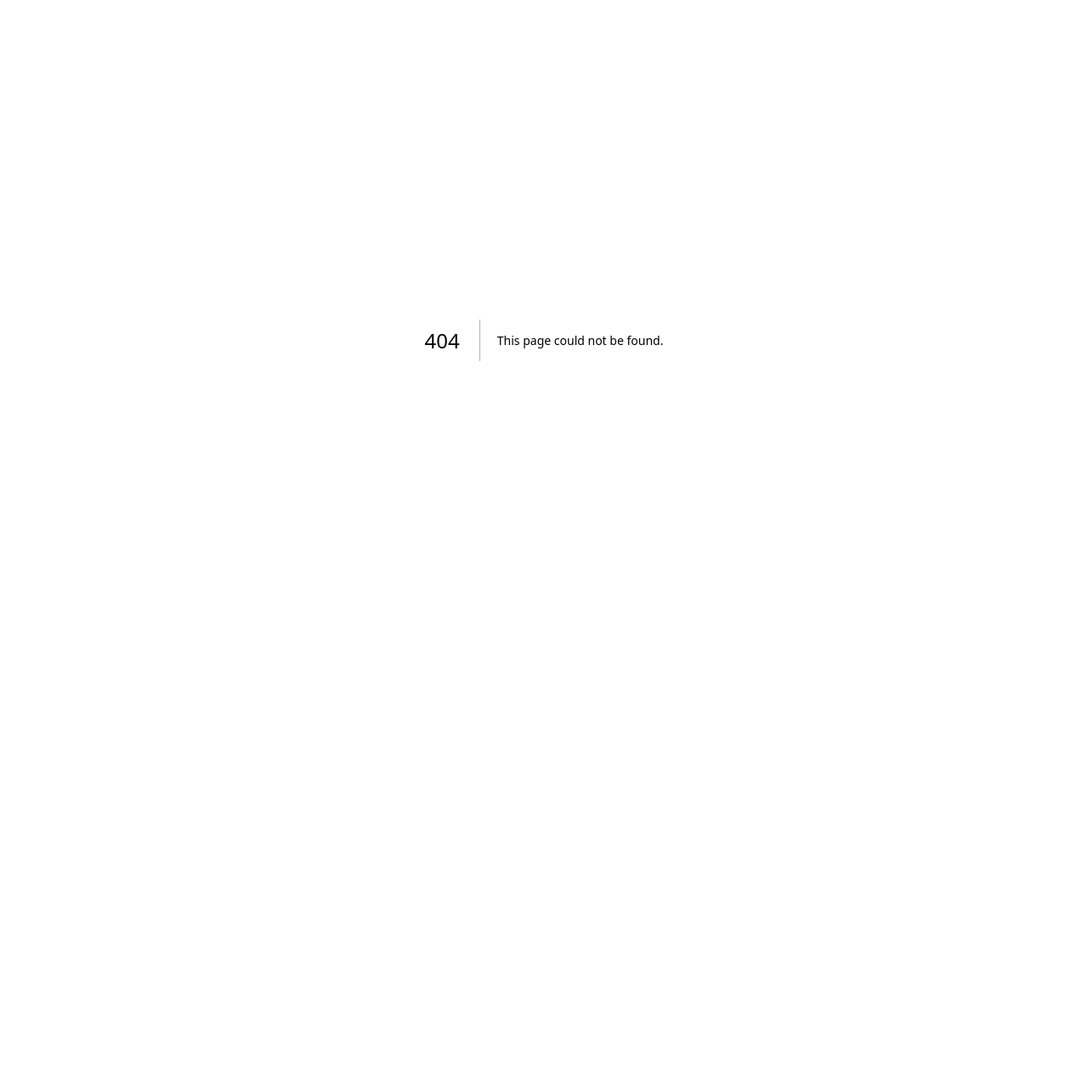
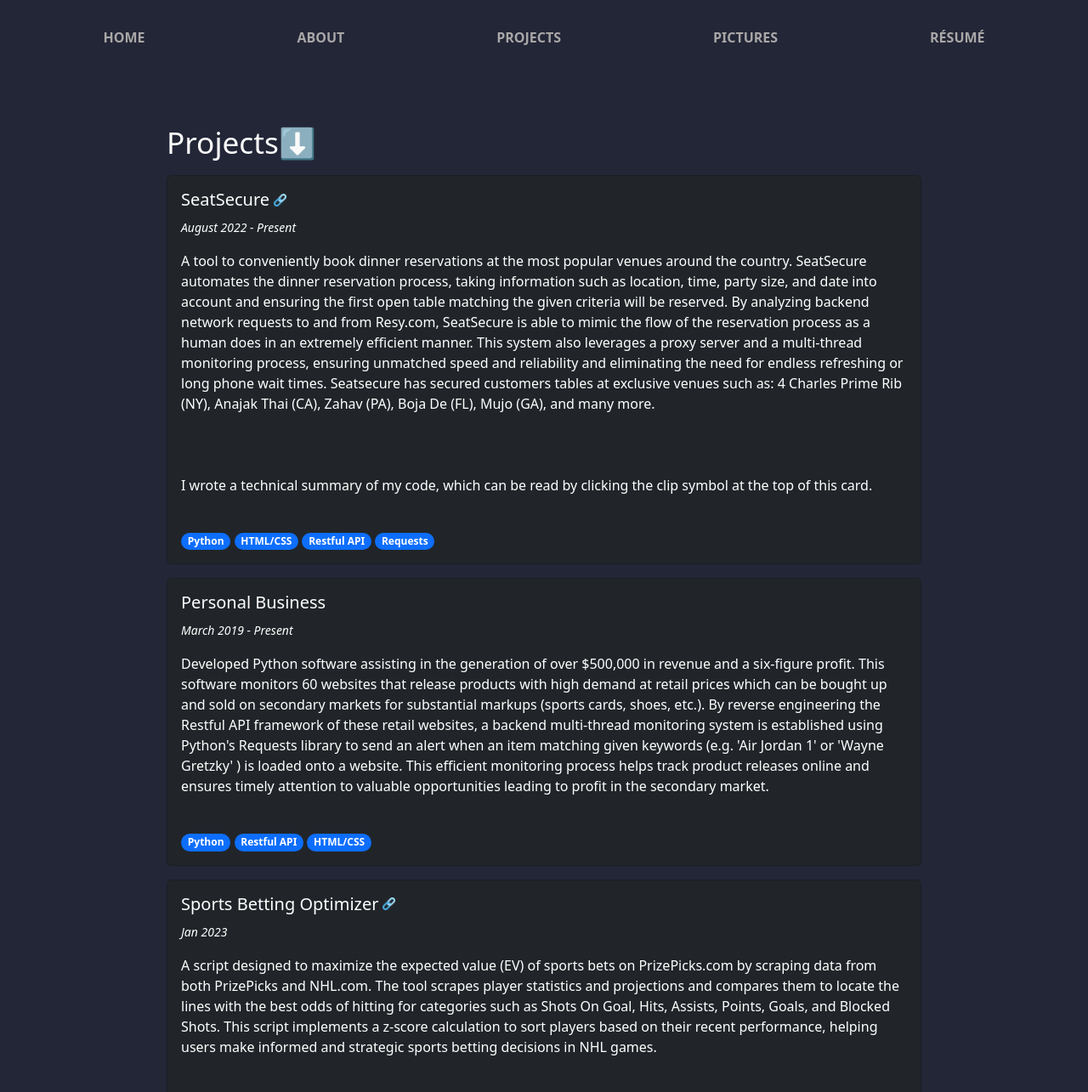
Before and after one commit to natelevinson10/personal-website, a Next.js app in the folder my-app/: page /projects in a window 1280 px wide. Before the commit this address had no page. Shown: the top 1285 px of the page at 85% size. Before the commit the page ends 800 px from the top, so only its background shows below. Built offline with nearby package versions, Linux system fonts and the light colour scheme.

Commit message:
small edits to /projects

```diff
--- /dev/null
+++ b/my-app/pages/projects.tsx
@@ -0,0 +1,63 @@
+import Navbar from './Navbar';
+import styles from '../styles/Projects.module.css';
+import chessProject from '../public/static/linked.png';
+import resyProject from '../public/static/email.png';
+import trcProject from '../public/static/linked.png';
+import vapeescapeProject from '../public/static/email.png';
+import geoGuessr from '../public/static/email.png';
+import Head from 'next/head';
+import Stack from 'react-bootstrap/Stack'
+import Project from '../components/Project';
+
+
+export default function Projects() {
+    return (
+        <div className={styles.container}>
+            <Head>
+                <title>Projects - Nate Levinson</title>
+                <meta name='description' content='My personal website' />
+                <link rel='icon' type='image/x-icon' href='/static/hand.png' />
+            </Head>
+            <Navbar></Navbar>
+            <main className={styles.main}>
+                <h1 className={styles.title}>Projects⬇️</h1>
+                <Stack gap={3} className='align-items-center'>
+                    <Project
+                        name='SeatSecure'
+                        iconUrl='https://medium.com/@natelevinson10/reverse-engineering-resys-api-to-book-the-most-exclusive-restaurants-in-seconds-b64e36315e2a'
+                        duration='August 2022 - Present'
+                        description={[
+                            "A tool to conveniently book dinner reservations at the most popular venues around the country. SeatSecure automates the dinner reservation process, taking information such as location, time, party size, and date into account and ensuring the first open table matching the given criteria will be reserved.  By analyzing backend network requests to and from Resy.com, SeatSecure is able to mimic the flow of the reservation process as a human does in an extremely efficient manner. This system also leverages a proxy server and a multi-thread monitoring process, ensuring unmatched speed and reliability and eliminating the need for endless refreshing or long phone wait times. Seatsecure has secured customers tables at exclusive venues such as: 4 Charles Prime Rib (NY), Anajak Thai (CA), Zahav (PA), Boja De (FL), Mujo (GA), and many more.",
+                            '\n',
+                            "I wrote a technical summary of my code, which can be read by clicking the clip symbol at the top of this card."
+                        ]}
+                        skills={['Python', 'HTML/CSS', 'Restful API', 'Requests']}
+                    />
+                    <Project
+                        name='Personal Business'
+                        duration='March 2019 - Present'
+                        description={["Developed Python software assisting in the generation of over $500,000 in revenue and a six-figure profit. This software monitors 60 websites that release products with high demand at retail prices which can be bought up and sold on secondary markets for substantial markups (sports cards, shoes, etc.). By reverse engineering the Restful API framework of these retail websites, a backend multi-thread monitoring system is established using Python's Requests library to send an alert when an item matching given keywords (e.g. 'Air Jordan 1' or 'Wayne Gretzky' ) is loaded onto a website. This efficient monitoring process helps track product releases online and ensures timely attention to valuable opportunities leading to profit in the secondary market."]}
+                        skills={['Python', 'Restful API', 'HTML/CSS']}
+                    />
+                    <Project
+                        name='Sports Betting Optimizer'
+                        iconUrl='https://github.com/natelevinson10/prizepicks_nhl_optimizer'
+                        duration='Jan 2023'
+                        description={['A script designed to maximize the expected value (EV) of sports bets on PrizePicks.com by scraping data from both PrizePicks and NHL.com. The tool scrapes player statistics and projections and compares them to locate the lines with the best odds of hitting for categories such as Shots On Goal, Hits, Assists, Points, Goals, and Blocked Shots. This script implements a z-score calculation to sort players based on their recent performance, helping users make informed and strategic sports betting decisions in NHL games.']}
+                        skills={['Python', 'Pandas', '.CSV', 'Restful API', 'Statistics']}
+                    />
+                    <Project
+                        name='Geoguessr Tool'
+                        duration='December 2022'
+                        iconUrl='https://medium.com/@natelevinson10/how-i-reverse-engineered-geoguessrs-api-and-landed-the-1-global-score-1fd17d8a37c6'
+                        description={[
+                            "A script designed to automate the gameplay process of GeoGuessr, a web-based game where players must guess their location based on visual clues from real-world images. This bot fetches the exact coordinates of the current round's location and submits a guess with those coordinates, ensuring a perfectly optimized score for every round played. By analyzing the API calls made during game initialization and guess submission, the script constructs the necessary requests, handles request headers, and verifies the successful placement of the guess.",
+                            '\n',
+                            "I used this script to obtain the #1 global score in GeoGuessr. I wrote a technical summary of my code, which can be read by clicking the clip symbol at the top of this card."]}
+                            skills={['Python', 'File I/O', 'Restful API', 'CSV']}
+                    />
+                </Stack>
+            </main>
+        </div>
+    )
+}
```
